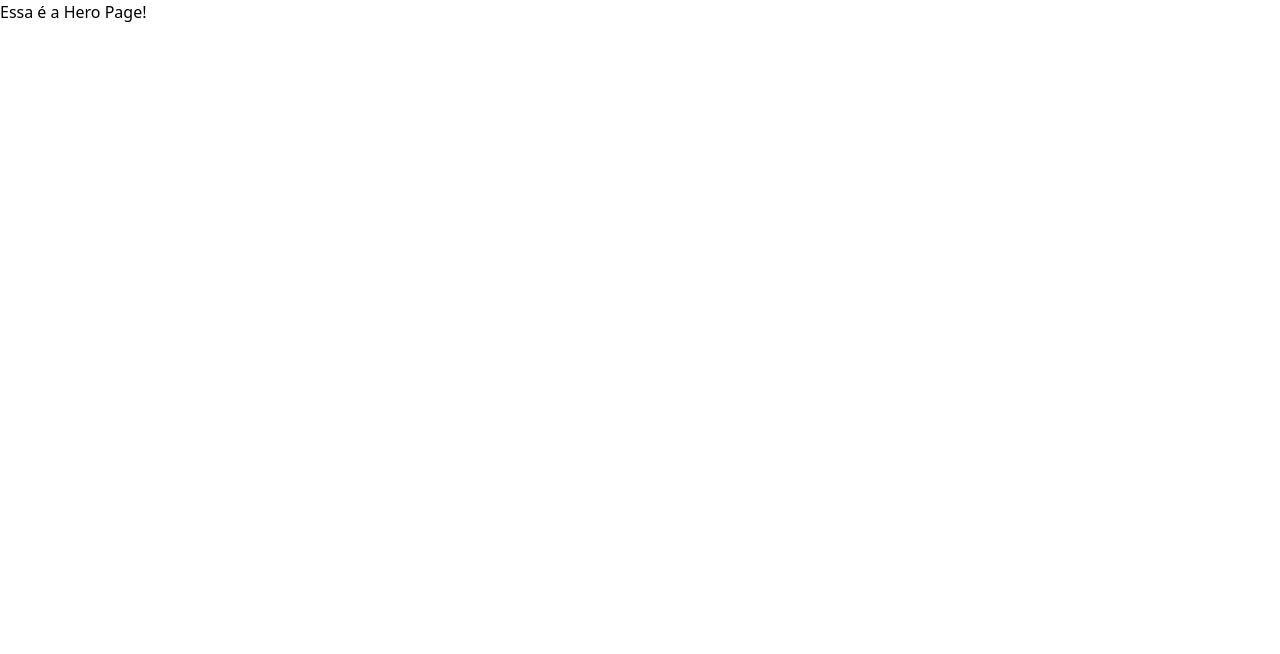
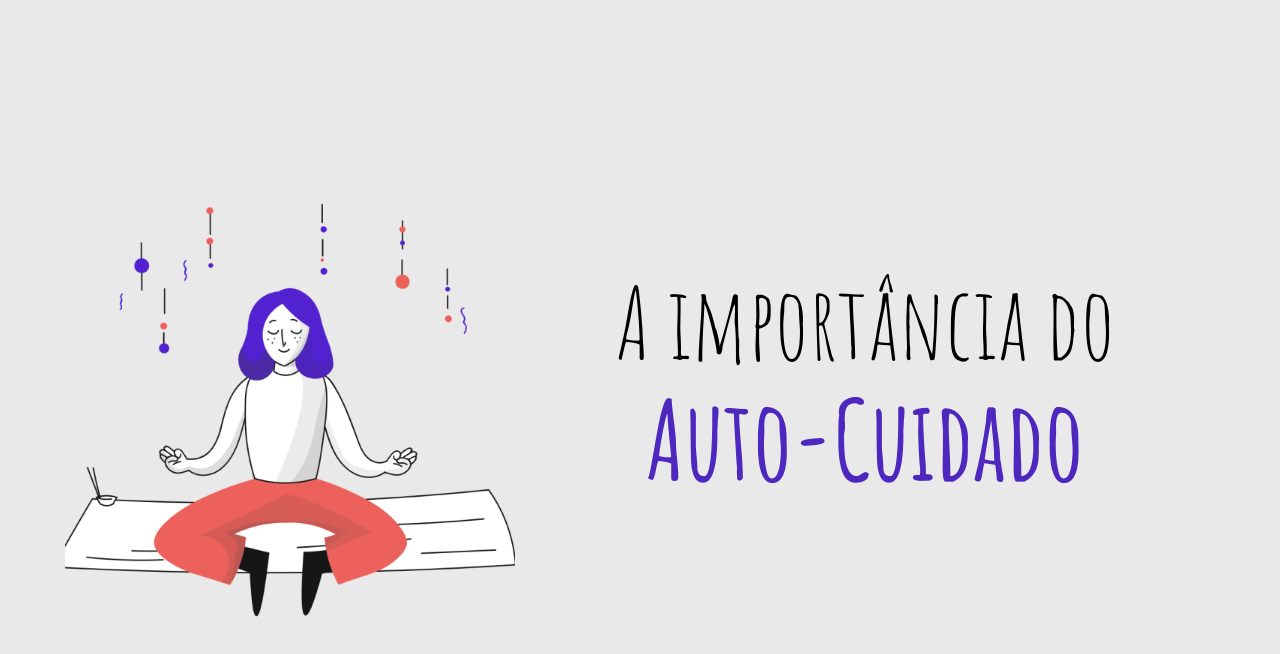
Before and after one commit to thiagodeas/about-mental-health, a Vue app: page / in a window 1280 px wide. Shown: the top 654 px of the page. Built offline with nearby package versions, Linux system fonts and the light colour scheme.

Commit message:
creating hero page

```diff
--- a/index.html
+++ b/index.html
@@ -4,6 +4,9 @@
     <meta charset="UTF-8">
     <link rel="icon" href="/favicon.ico">
     <meta name="viewport" content="width=device-width, initial-scale=1.0">
+    <link rel="preconnect" href="https://fonts.googleapis.com">
+    <link rel="preconnect" href="https://fonts.gstatic.com" crossorigin>
+    <link href="https://fonts.googleapis.com/css2?family=Amatic+SC:wght@400;700&display=swap" rel="stylesheet">
     <title>About Mental Health</title>
   </head>
   <body>
--- a/src/components/hero/Hero.vue
+++ b/src/components/hero/Hero.vue
@@ -1,9 +1,15 @@
-<script>
-
+<script setup>
+import heroIllustration from '../../assets/images/hero-illustration.png'
 </script>
 
 <template>
-    <div>
-        <h1>Essa é a Hero Page!</h1>
+    <div class="flex items-center justify-center h-screen w-full bg-lightGray">
+        <div>
+            <img :src=heroIllustration alt="Hero Illustration" class="h-[450px] w-[450px]">
+        </div>
+        <div class="flex items-center justify-center flex-col text-center w-[700px] pb-12">
+            <p class="text-[100px] font-amatic leading-tight">A importância do</p>
+            <p class="text-[110px] font-amatic font-semibold leading-none text-lightPurple">Auto-Cuidado</p>
+        </div>
     </div>
 </template>
```
Also changed, not shown: src/assets/images/hero-illustration.png (added), 1 other file (tests, documents, lock files or other folders).
